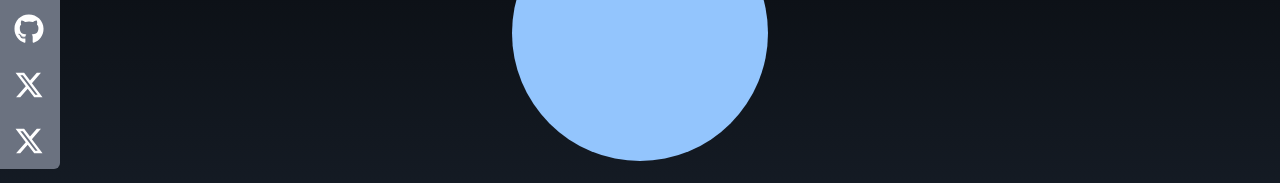
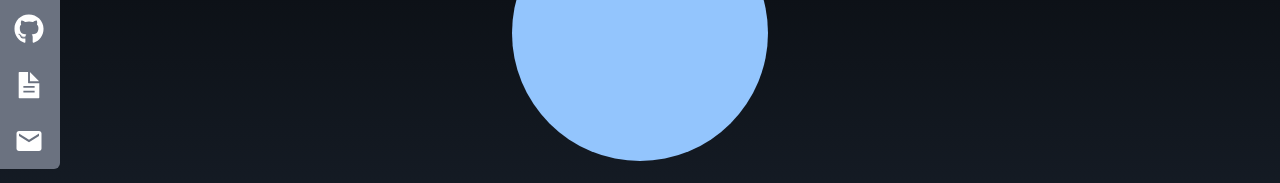
Before and after one commit to adunolamii/fullstackPortfolio, a React (Create React App) app: page / in a window 1280 px wide. Shown: the part 335-518 px from the top of the page. Built offline with nearby package versions, Linux system fonts and the light colour scheme.

Commit message:
socialCommit

```diff
--- a/src/Components/Social.jsx
+++ b/src/Components/Social.jsx
@@ -2,7 +2,6 @@ import React from 'react'
 import { FaGithub } from "react-icons/fa6";
 import { FaLinkedin } from "react-icons/fa6";
 import { FaXTwitter } from "react-icons/fa6";
-import { FaFacebookSquare } from "react-icons/fa";
 import { MdEmail } from "react-icons/md";
 import { IoDocumentTextSharp } from "react-icons/io5";
 
@@ -34,7 +33,7 @@ function Social() {
       id:3,
       child: (
         <>
-       Resume <FaXTwitter size= {30}/>
+       Resume < IoDocumentTextSharp size= {30}/>
         </>
       ),
       href:"/resume.pdf",
@@ -46,10 +45,10 @@ function Social() {
       id:4,
       child: (
         <>
-       Twitter <FaXTwitter size= {30}/>
+       Email <MdEmail size= {30}/>
         </>
       ),
-      href:"",
+      href:"devtee20@gmail.com",
       style: "rounded-br-md"
     },
 
```
